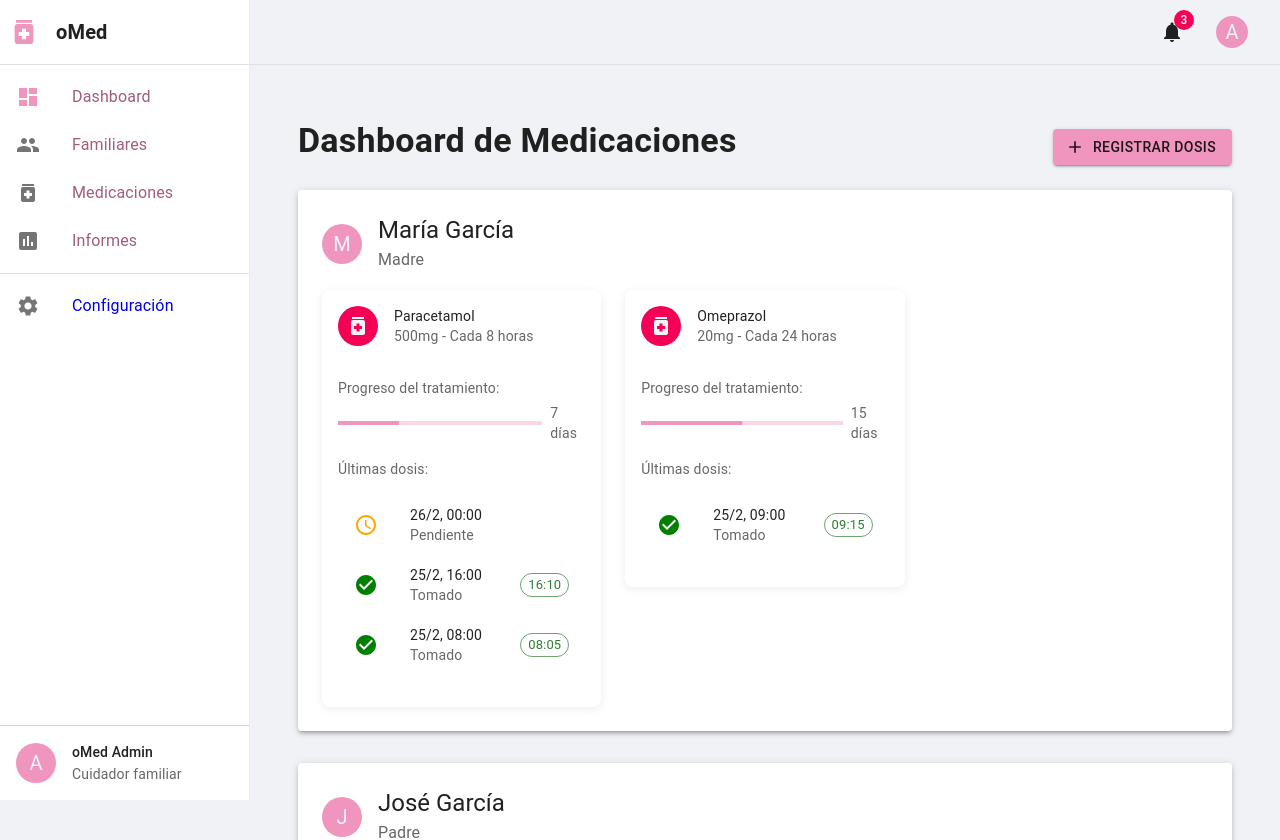
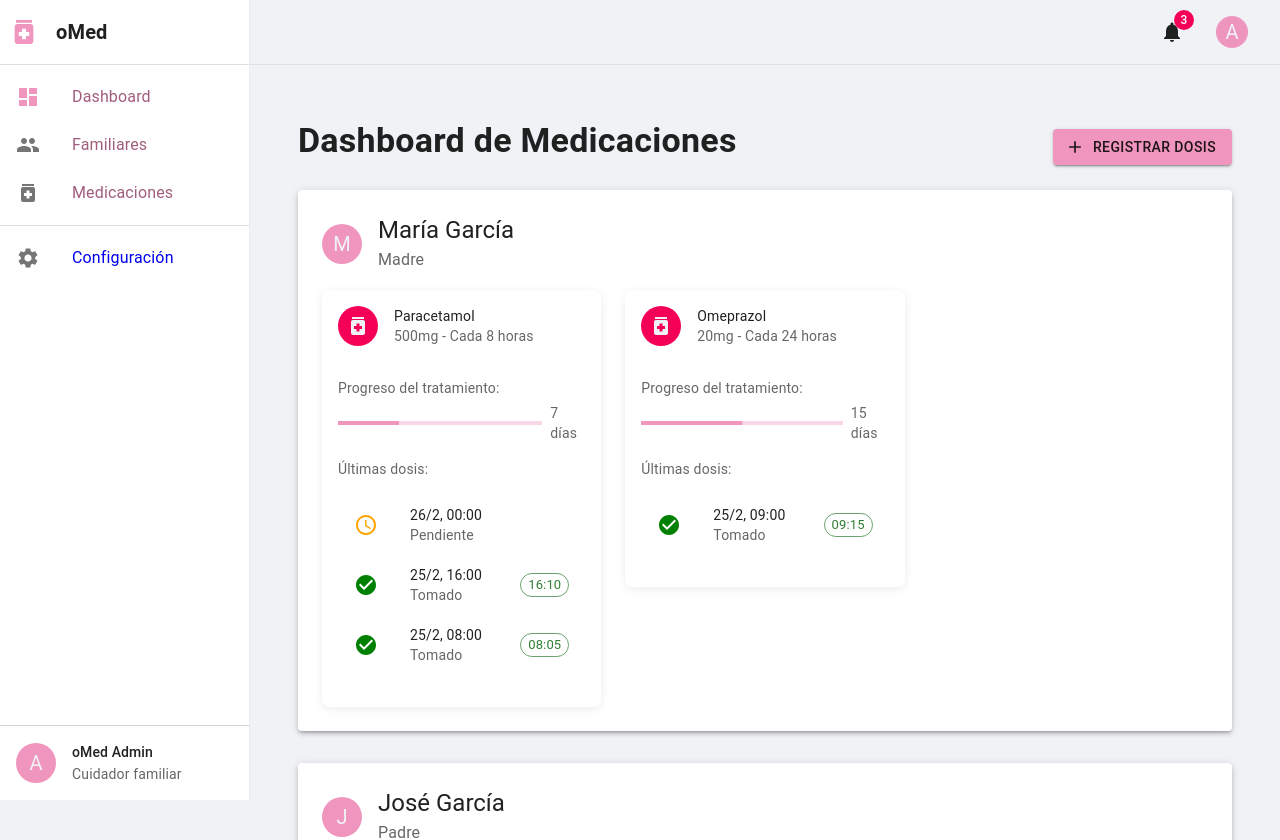
Before and after one commit to ppazosp/oMed, a React (Vite) app in the folder oMedFrontGithub/FrontendReact/my-react-app/: page / in a window 1280 px wide. Shown: the top 840 px of the page. Built offline with nearby package versions, Linux system fonts and the light colour scheme.

Commit message:
Eliminado elemento de "informes". Al menos por ahora, requiere mucho tratamiento de Base de datos para el valor que aporta

```diff
--- a/oMedFrontGithub/FrontendReact/my-react-app/src/components/Layout.jsx
+++ b/oMedFrontGithub/FrontendReact/my-react-app/src/components/Layout.jsx
@@ -100,12 +100,6 @@ const Layout = () => {
                             <MedicationIcon />
                         </ListItemIcon>
                         <ListItemText primary="Medicaciones" />
-                    </ListItem>
-                    <ListItem button component={Link} to="/informes">
-                        <ListItemIcon>
-                            <AssessmentIcon />
-                        </ListItemIcon>
-                        <ListItemText primary="Informes" />
                     </ListItem>
                 </List>
                 <Divider />
```
